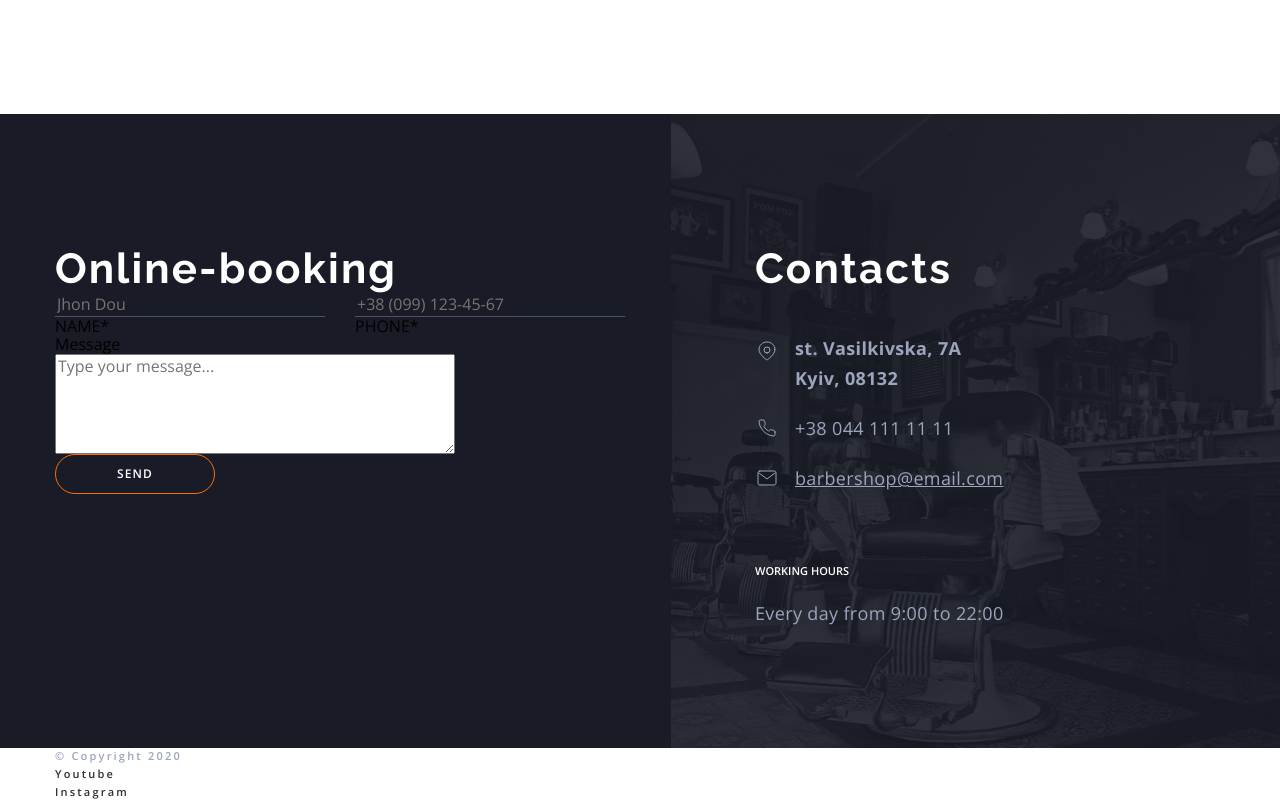
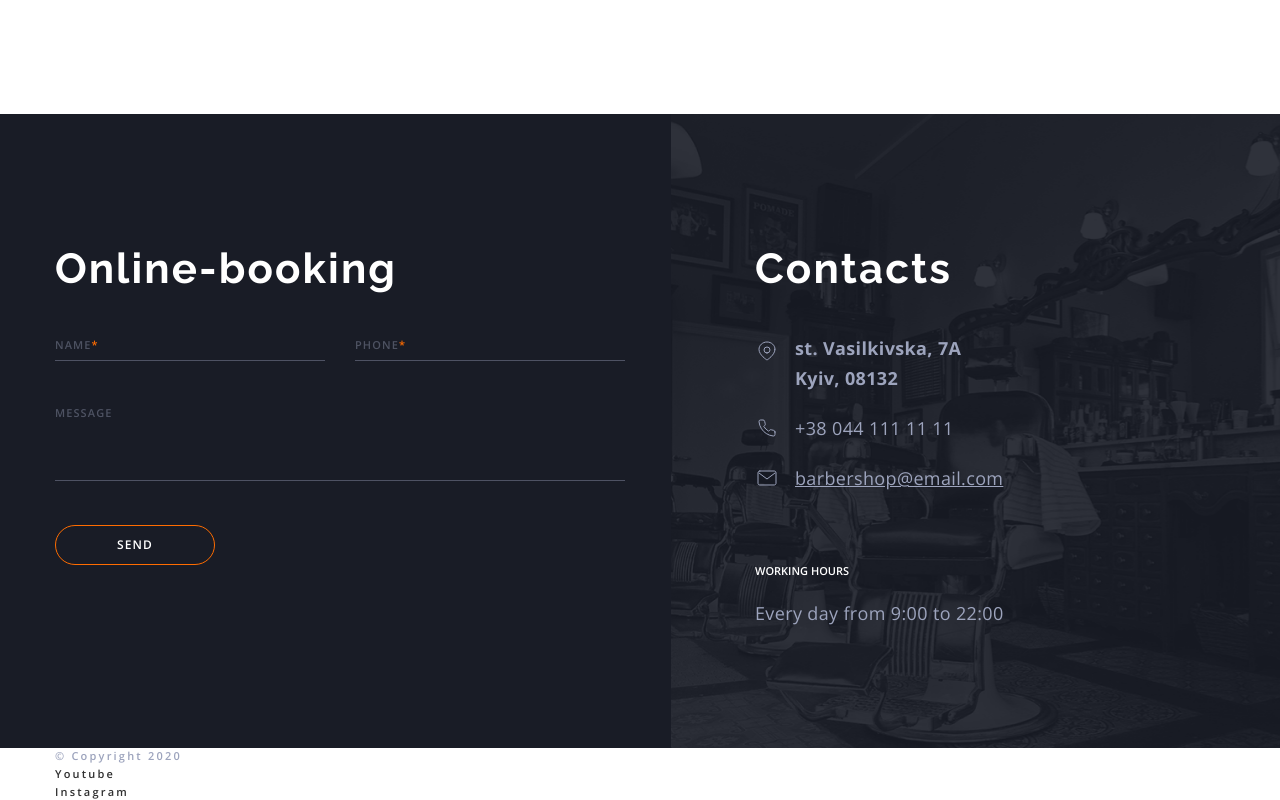
Before and after one commit to olena-nikitchenko/barbershop, a plain HTML site: page index.html in a window 1280 px wide. Shown: the part 4068-4868 px from the top of the page. Drawn offline with nearby package versions, Linux system fonts and the light colour scheme.

Commit message:
дооформлення форми booking

```diff
--- a/css/styles.css
+++ b/css/styles.css
@@ -612,6 +612,7 @@ img {
   padding-top: 130px;
 }
 .onl-booking-title {
+  margin-bottom: 44px;
   font-family: 'Raleway';
   font-weight: 700;
   font-size: 42px;
@@ -625,16 +626,24 @@ img {
 
 /*----- Form----- */
 .booking-group {
+  position: relative;
   display: flex;
   align-items: center;
-  gap: 30px;
+
+  margin-bottom: 44px;
 }
 .booking-group-field {
+  position: relative;
   flex-basis: 270px;
 }
-.booking-field {
+.booking-group-field:not(:last-child) {
+  margin-right: 30px;
+}
+.booking-field,
+.booking-message {
   width: 100%;
   height: 24px;
+
   color: #ffffff;
   outline: unset;
   background-color: transparent;
@@ -642,15 +651,54 @@ img {
   border-bottom: 1px solid rgba(157, 164, 189, 0.4);
   transition: border-color var(--anim-fast);
 }
-.booking-field:focus {
+.booking-field:focus,
+.booking-field:not(:placeholder-shown),
+.booking-message:focus,
+.booking-message:not(:placeholder-shown) {
   border-color: #ffffff;
 }
+.booking-field::placeholder,
+.booking-message::placeholder {
+  opacity: 0;
+  font-size: 14px;
+  color: #9da4bd;
+  transition: opasity var(--anim-fast);
+}
+.booking-field:focus::placeholder,
+.booking-message:focus::placeholder {
+  opacity: 1;
+  transition-delay: 200ms;
+}
+.booking-label {
+  position: absolute;
+  top: 0;
+  left: 0;
+
+  font-weight: 600;
+  font-size: 11px;
+  line-height: calc(15 / 11);
+  letter-spacing: 0.1em;
+  text-transform: uppercase;
+
+  color: rgba(157, 164, 189, 0.4);
+  transform-origin: left;
+  transition: transform var(--anim-fast), color var(--anim-fast);
+}
+.booking-field:focus + .booking-label,
+.booking-field:not(:placeholder-shown) + .booking-label,
+.booking-message:focus + .booking-label,
+.booking-message:not(:placeholder-shown) + .booking-label {
+  transform: translateY(-100%) scale(0.8);
+  color: #ffffff;
+}
+.booking-field + .booking-label::after {
+  content: '*';
+  color: var(--accent-color);
+}
+
 .booking-message {
-  display: block;
-  width: 400px;
-  min-height: 100px;
-  max-height: 300px;
-  resize: vertical;
+  height: 76px;
+  resize: none;
 }
 /*----onl-booking---- */
 
--- a/index.html
+++ b/index.html
@@ -425,7 +425,7 @@
                     required
                     minlength="2"
                   />
-                  <span class="booking-label">NAME*</span>
+                  <span class="booking-label">NAME</span>
                 </label>
                 <label class="booking-group-field">
                   <input
@@ -435,16 +435,18 @@
                     placeholder="+38 (099) 123-45-67"
                     required
                   />
-                  <span class="booking-label">PHONE*</span>
+                  <span class="booking-label">PHONE</span>
                 </label>
               </div>
-              <label class="booking-label">Message</label>
+              <label class="booking-group">
                 <textarea
                   class="booking-message"
                   name="user_message"
                   rows="5"
                   placeholder="Type your message..."
                 ></textarea>
+                <span class="booking-label">Message</span>
+              </label>
               <button class="btn-theme-dark onl-booking-btn btn" type="submit">send</button>
             </form>
           </section>
```
Lines whose indentation alone changed are shown as unchanged.
